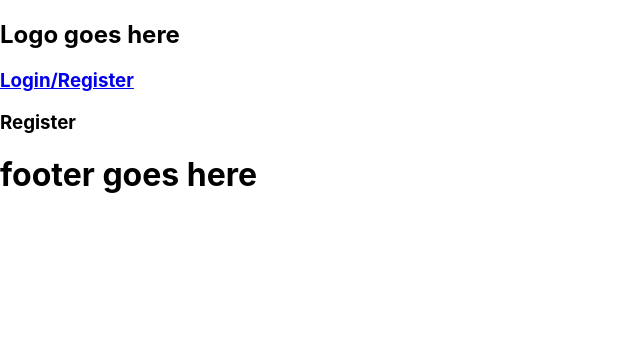
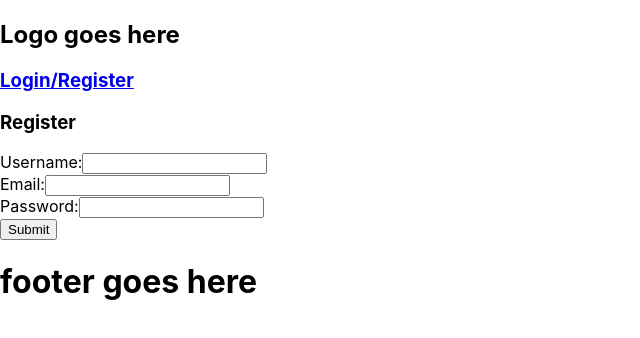
Before and after one commit to gradyki/Skillz, a React (Create React App) app in the folder client/: page /register in a window 1280 px wide. Shown: the top 338 px of the page, without its empty margins (0-640 px from the left). Built offline with nearby package versions, Linux system fonts and the light colour scheme.

Commit message:
register form working

```diff
--- a/client/src/App.js
+++ b/client/src/App.js
@@ -3,7 +3,8 @@
 import { Switch, Route, useHistory } from 'react-router-dom';
 import Layout from './layout/Layout';
 import Login from './screens/Login/Login'
-import { loginUser } from './services/auth';
+import Register from './screens/Register/Register'
+import { loginUser, registerUser } from './services/auth';
 
 
 
@@ -23,6 +24,12 @@
     }
   }
 
+  const handleRegister = async (formData) => {
+    const currentUser = await registerUser(formData);
+    setCurrentUser(currentUser)
+    history.push('/')
+  }
+
 
   return (
     <Layout>
@@ -31,7 +38,7 @@
           <Login handleLogin={handleLogin}  error={error}/>
         </Route>
         <Route path='/register'>
-<h3>Register</h3>
+          <Register handleRegister={handleRegister}/>
         </Route>
         <Route path='/'>
 
--- /dev/null
+++ b/client/src/screens/Register/Register.jsx
@@ -0,0 +1,59 @@
+import { useState } from 'react';
+
+export default function Register(props) {
+  const [formData, setFormData] = useState({
+    username: '',
+    email:'',
+    password: ''
+  })
+  const { username, email, password } = formData;
+  const { handleRegister } = props;
+
+  const handleChange = (e) => {
+    const { name, value } = e.target;
+    setFormData(prevState => ({
+      ...prevState,
+      [name]: value
+    }))
+  }
+
+  return (
+    <form onSubmit={(e) => {
+      e.preventDefault();
+      handleRegister(formData);
+    }}>
+      <h3>Register</h3>
+      <label>
+        Username:
+        <input
+          type='text'
+          name='username'
+          value={username}
+          onChange={handleChange}
+        />
+      </label>
+      <br />
+      <label>
+        Email:
+        <input
+          type='text'
+          name='email'
+          value={email}
+          onChange={handleChange}
+        />
+      </label>
+      <br />
+      <label>
+        Password:
+        <input
+          type='password'
+          name='password'
+          value={password}
+          onChange={handleChange}
+        />
+      </label>
+      <br />
+      <button>Submit</button>
+    </form>
+  )
+}
```
